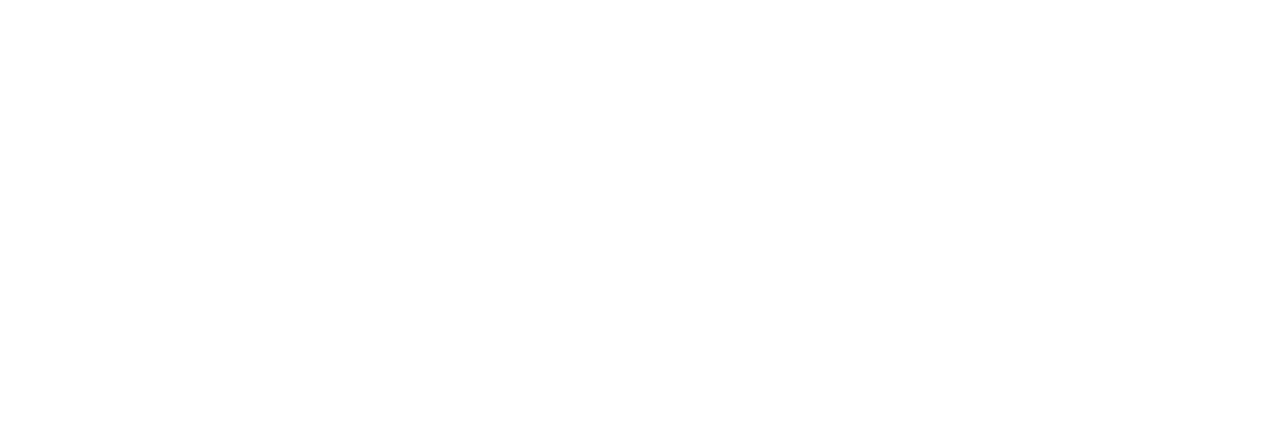
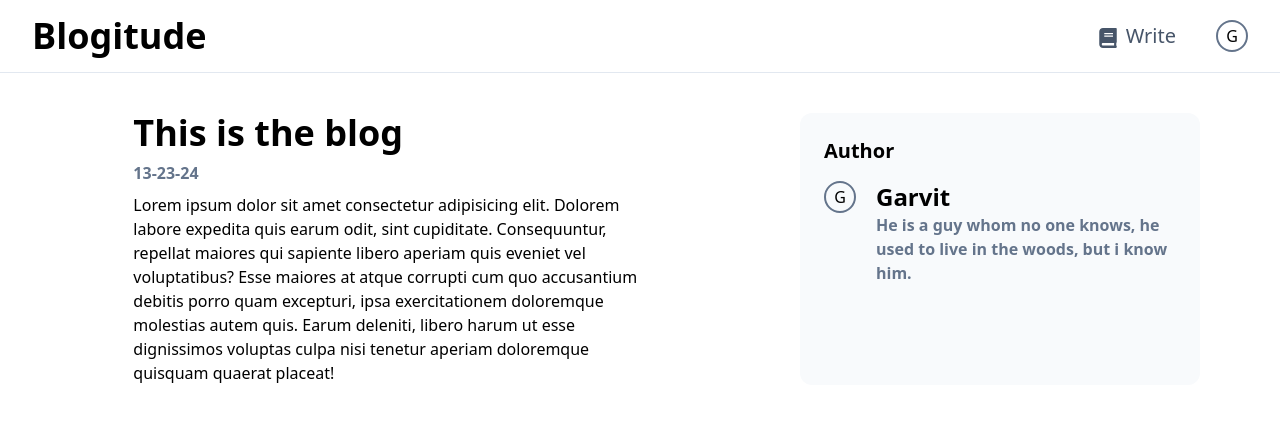
Before and after one commit to GarvitDadheech/blogitude, a React (Vite) app in the folder frontend/: page /blog in a window 1280 px wide. Before the commit this address had no page. Shown: the top 422 px of the page. Built offline with nearby package versions, Linux system fonts and the light colour scheme.

Commit message:
blog page done

```diff
--- a/frontend/src/App.tsx
+++ b/frontend/src/App.tsx
@@ -3,15 +3,18 @@
 import { Signup } from './pages/Signup'
 import { Signin } from './pages/Signin'
 import { AllBlogs } from './pages/AllBlogs'
+import { Blog } from './pages/Blog'
 
 function App() {
 
   return (
     <BrowserRouter>
       <Routes>
+
         <Route path='/signup' element={<Signup/>}/>
         <Route path='signin' element={<Signin/>}/>
         <Route path='/blogs' element={<AllBlogs/>}/>
+        <Route path='blog' element={<Blog title={"This is the blog"} content={"Lorem ipsum dolor sit amet consectetur adipisicing elit. Dolorem labore expedita quis earum odit, sint cupiditate. Consequuntur, repellat maiores qui sapiente libero aperiam quis eveniet vel voluptatibus? Esse maiores at atque corrupti cum quo accusantium debitis porro quam excepturi, ipsa exercitationem doloremque molestias autem quis. Earum deleniti, libero harum ut esse dignissimos voluptas culpa nisi tenetur aperiam doloremque quisquam quaerat placeat!"} date={"13-23-24"}/>}/>
       </Routes>
     </BrowserRouter>
   )
--- a/frontend/src/components/Appbar.tsx
+++ b/frontend/src/components/Appbar.tsx
@@ -4,19 +4,19 @@
 export const Appbar = () => {
     return (
         <div className="flex flex-col">
-            <div className="flex justify-between items-center mt-5">
+            <div className="flex justify-between items-center mt-4">
                 <div className="flex ml-8">
                     <div className="text-4xl font-extrabold">Blogitude</div>
                 </div>
                 <div className="flex-1 flex justify-end items-center mr-8">
-                    <div className="flex items-center mr-2">
+                    <div className="flex items-center mr-10">
                         <FaBook className="mt-1 text-xl text-slate-600" />
                         <div className="text-xl text-slate-600 ml-2">Write</div>
                     </div>
                     <Avatar username="Garvit" dimension="8"/>
                 </div>
             </div>
-            <div className="h-[1px] w-screen bg-slate-500 mt-2"></div>
+            <div className="h-[1px] w-screen bg-slate-200 mt-4"></div>
         </div>
     );
 };
--- a/frontend/src/components/Avatar.tsx
+++ b/frontend/src/components/Avatar.tsx
@@ -5,7 +5,7 @@
 
 function Avatar({ username,dimension } : AvatarInput) {
     return (
-        <div className={`rounded-full h-${dimension} w-${dimension} border-2 border-slate-500 border-solid flex justify-center items-center ml-4`}>
+        <div className={`rounded-full h-${dimension} w-${dimension} border-2 border-slate-500 border-solid flex justify-center items-center `}>
             {username[0]}
         </div>
     );
--- /dev/null
+++ b/frontend/src/pages/Blog.tsx
@@ -0,0 +1,36 @@
+import { Appbar } from "../components/Appbar"
+import Avatar from "../components/Avatar"
+
+interface Blog{
+    title: string,
+    content: string,
+    date: string
+}
+export const Blog = ({title,content,date} : Blog) => {
+    return (
+        <div>
+            <Appbar/>
+            <div className="flex justify-between w-screen">
+                <div className="flex justify-center items-start w-[75%] mt-10">
+                    <div className="flex flex-col w-2/3">
+                        <div className="text-4xl font-extrabold mb-2">{title}</div>
+                        <div className="text-md text-slate-500 font-bold mb-2">{date}</div>
+                        <div>{content}</div>
+                    </div>
+                </div>
+                <div className=" mt-10 flex justify-center mr-20 bg-slate-50 p-6 rounded-xl">
+                    <div className="flex flex-col">
+                    <div className="font-semibold text-xl mb-4">Author</div>
+                    <div className="flex justify-between">
+                        <Avatar username="Garvit" dimension="8"/>
+                        <div className="flex flex-col ml-5">
+                            <div className="text-2xl font-bold">Garvit</div>
+                            <div className="text-slate-500 font-bold w-[300px]">He is a guy whom no one knows, he used to live in the woods, but i know him.</div>
+                        </div>
+                    </div>
+                    </div>
+                </div>
+            </div>
+        </div>
+    )
+}
```
